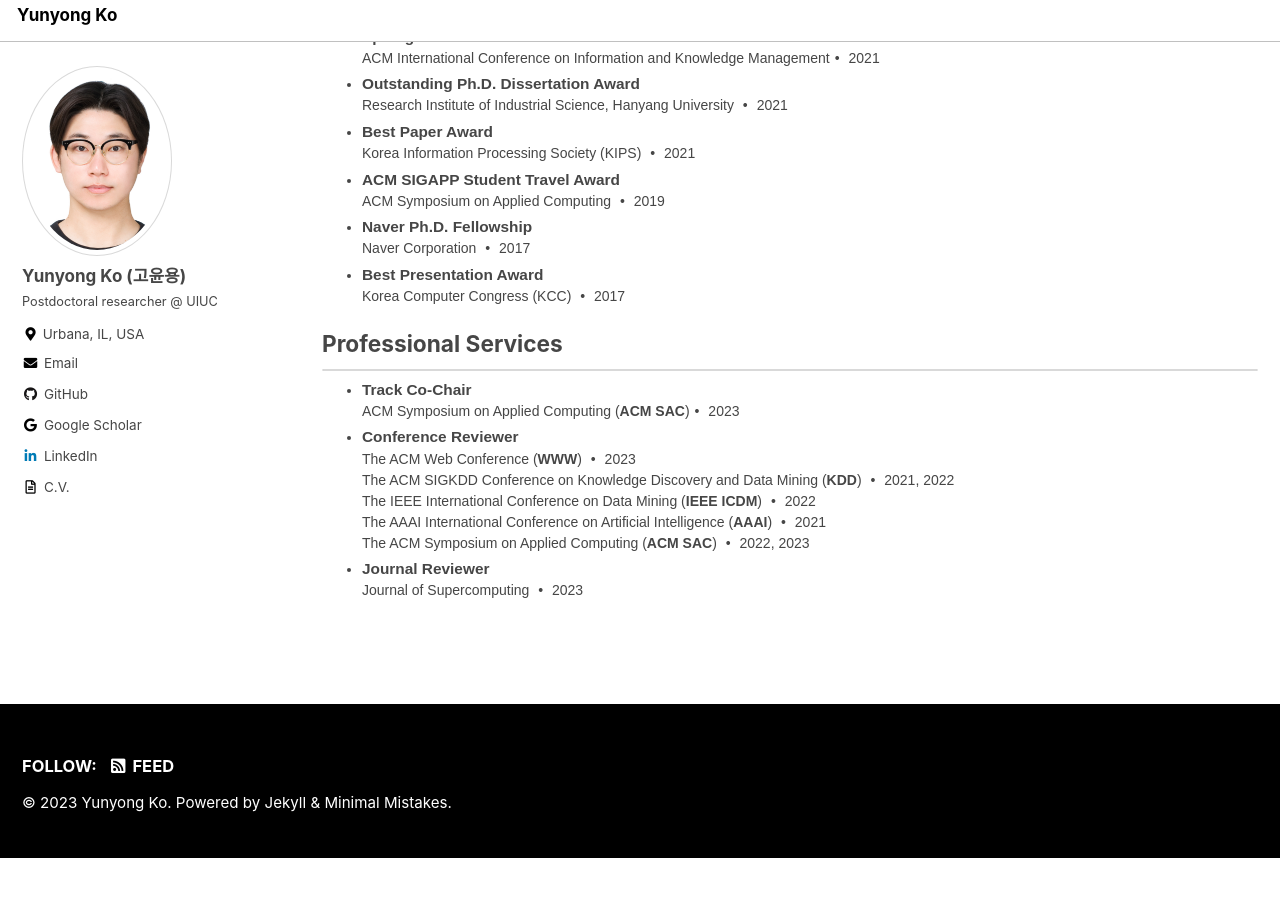
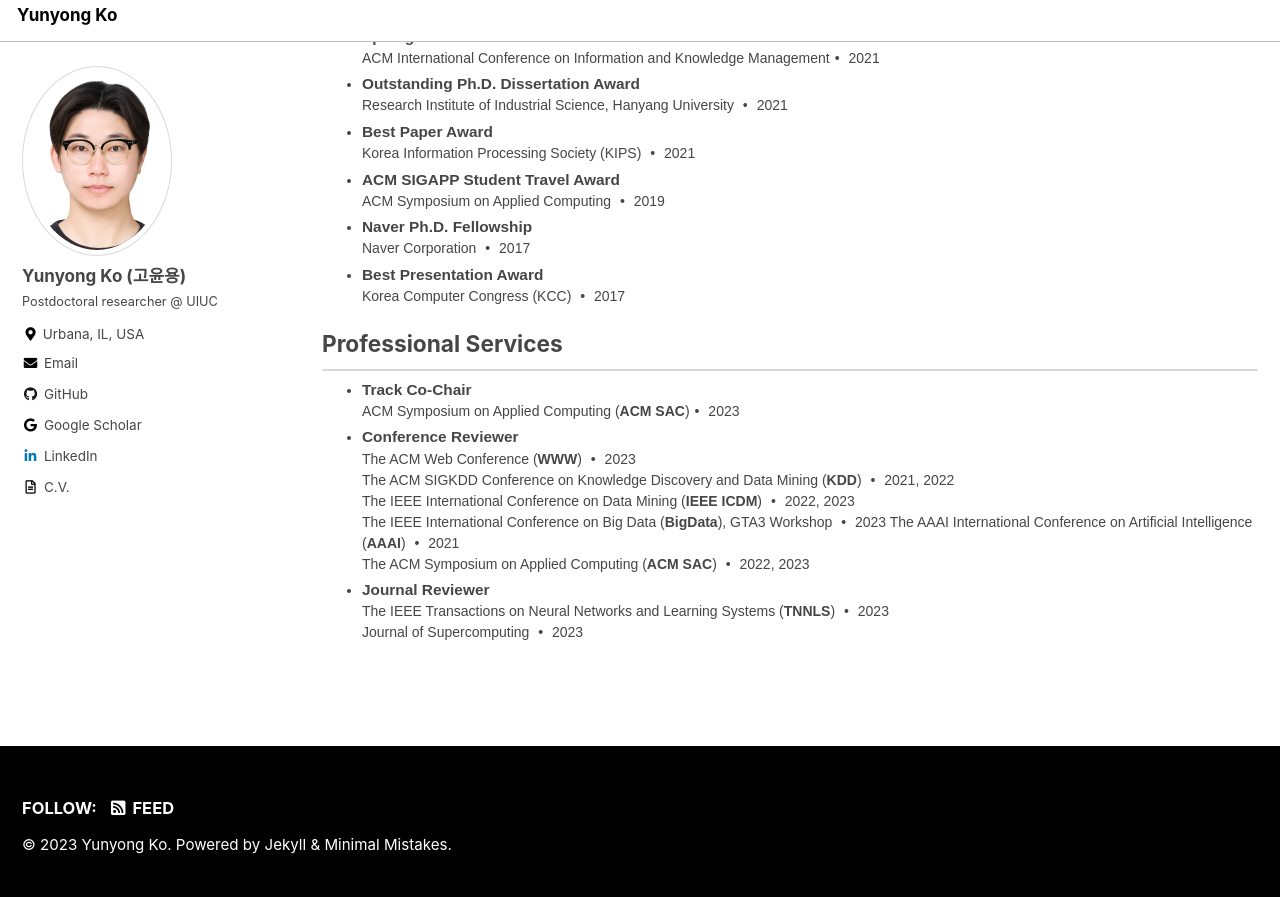
Before and after one commit to yy-ko/yy-ko.github.io, a Jekyll site: the page built from index.html, in a window 1280 px wide and 900 px high, scrolled down 1810 px. Shown: the top 897 px of the window. Built offline with Jekyll 4.4.1, drawn with Linux system fonts in a browser that asks for light colours; cached includes are drawn as plain includes; the list of posts is cut into pages by our own code; before the commit the page ends 2668 px from its top, so only the background shows below that.

Commit message:
services added

```diff
--- a/index.html
+++ b/index.html
@@ -256,11 +256,13 @@
 		<li> <strong class="title">Conference Reviewer</strong> <br>
 			The ACM Web Conference (<strong>WWW</strong>) <span class="dot-sep">&#8226;</span> 2023 <br>
 			The ACM SIGKDD Conference on Knowledge Discovery and Data Mining (<strong>KDD</strong>) <span class="dot-sep">&#8226;</span> 2021, 2022 <br>
-			The IEEE International Conference on Data Mining (<strong>IEEE ICDM</strong>) <span class="dot-sep">&#8226;</span> 2022 <br>
+			The IEEE International Conference on Data Mining (<strong>IEEE ICDM</strong>) <span class="dot-sep">&#8226;</span> 2022, 2023 <br>
+			The IEEE International Conference on Big Data (<strong>BigData</strong>), GTA3 Workshop <span class="dot-sep">&#8226;</span> 2023
 			The AAAI International Conference on Artificial Intelligence (<strong>AAAI</strong>) <span class="dot-sep">&#8226;</span> 2021 <br>
 			The ACM Symposium on Applied Computing (<strong>ACM SAC</strong>) <span class="dot-sep">&#8226;</span> 2022, 2023 <br>
 		</li>
 		<li> <strong class="title">Journal Reviewer</strong> <br>
+			The IEEE Transactions on Neural Networks and Learning Systems (<strong>TNNLS</strong>) <span class="dot-sep">&#8226;</span> 2023 <br>
 			Journal of Supercomputing <span class="dot-sep">&#8226;</span> 2023 <br>
 		</li>
 	</ul>
```
